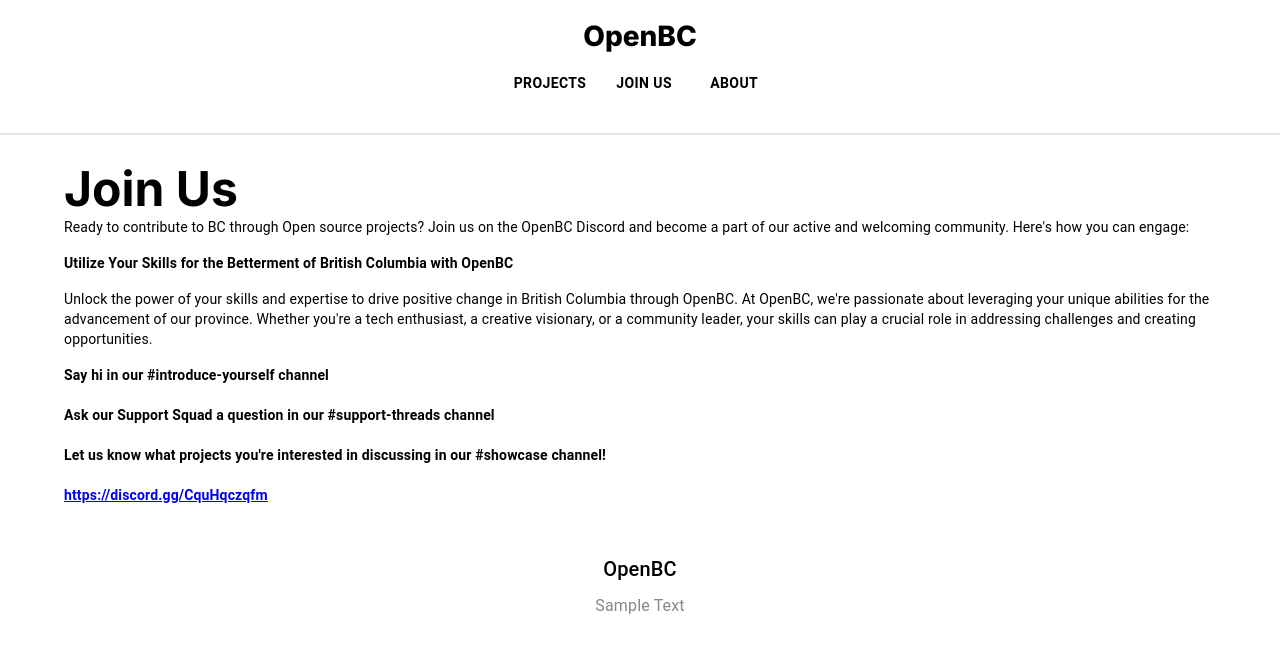
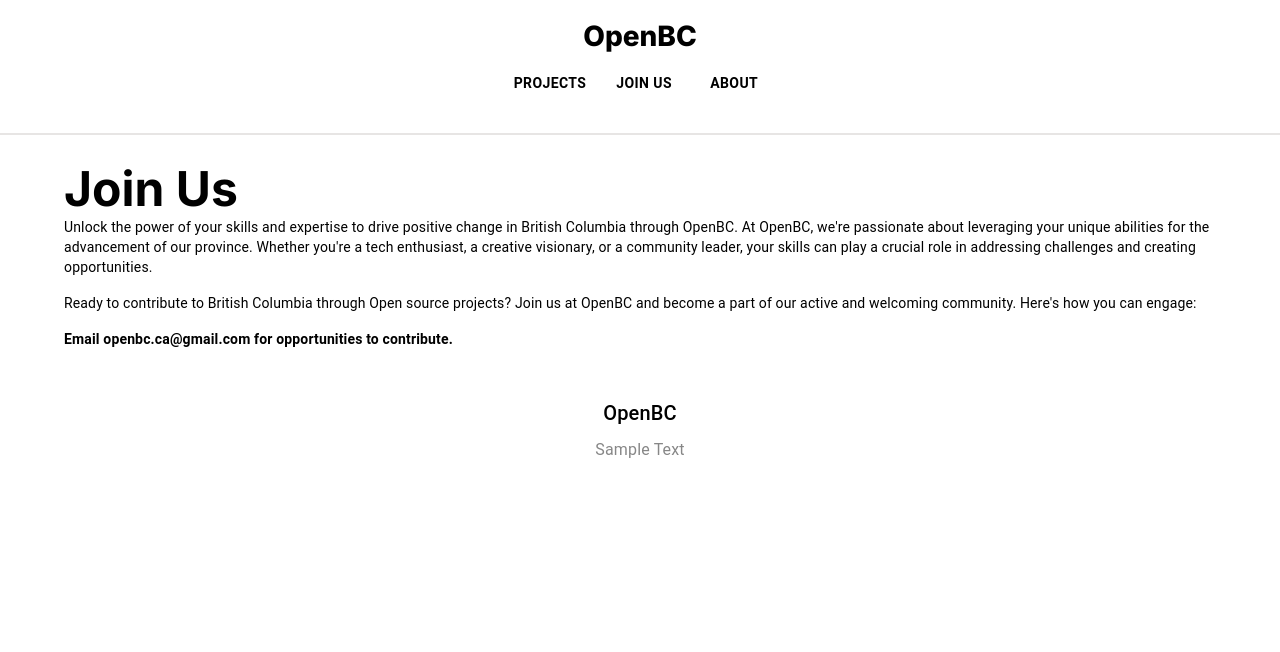
Before and after one commit to OpenBCca/openbc-web, a Next.js app: page /join-us in a window 1280 px wide. Shown: the top 652 px of the page. Built offline with nearby package versions, Linux system fonts and the light colour scheme.

Commit message:
Update Join Us (#54)

```diff
--- a/src/app/join-us/page.tsx
+++ b/src/app/join-us/page.tsx
@@ -10,16 +10,6 @@ export default function JoinUs() {
         Join Us
       </Typography>
       <Typography variant="body2" paragraph>
-        Ready to contribute to BC through Open source projects? Join us on the
-        OpenBC Discord and become a part of our active and welcoming community.
-        Here&apos;s how you can engage:
-      </Typography>
-      <Typography variant="body2" paragraph>
-        <strong>
-          Utilize Your Skills for the Betterment of British Columbia with OpenBC
-        </strong>
-      </Typography>
-      <Typography variant="body2" paragraph>
         Unlock the power of your skills and expertise to drive positive change
         in British Columbia through OpenBC. At OpenBC, we&apos;re passionate
         about leveraging your unique abilities for the advancement of our
@@ -27,21 +17,14 @@ export default function JoinUs() {
         or a community leader, your skills can play a crucial role in addressing
         challenges and creating opportunities.
       </Typography>
+      <Typography variant="body2" paragraph>
+        Ready to contribute to British Columbia through Open source projects?
+        Join us at OpenBC and become a part of our active and welcoming
+        community. Here&apos;s how you can engage:
+      </Typography>
       <Typography variant="body2">
         <strong>
-          Say hi in our #introduce-yourself channel
-          <br></br>
-          <br></br>
-          Ask our Support Squad a question in our #support-threads channel
-          <br></br>
-          <br></br>
-          Let us know what projects you&apos;re interested in discussing in our
-          #showcase channel!
-          <br></br>
-          <br></br>
-          <a href="https://discord.gg/CquHqczqfm">
-            https://discord.gg/CquHqczqfm
-          </a>
+          Email openbc.ca@gmail.com for opportunities to contribute.
         </strong>
       </Typography>
     </Container>
```
